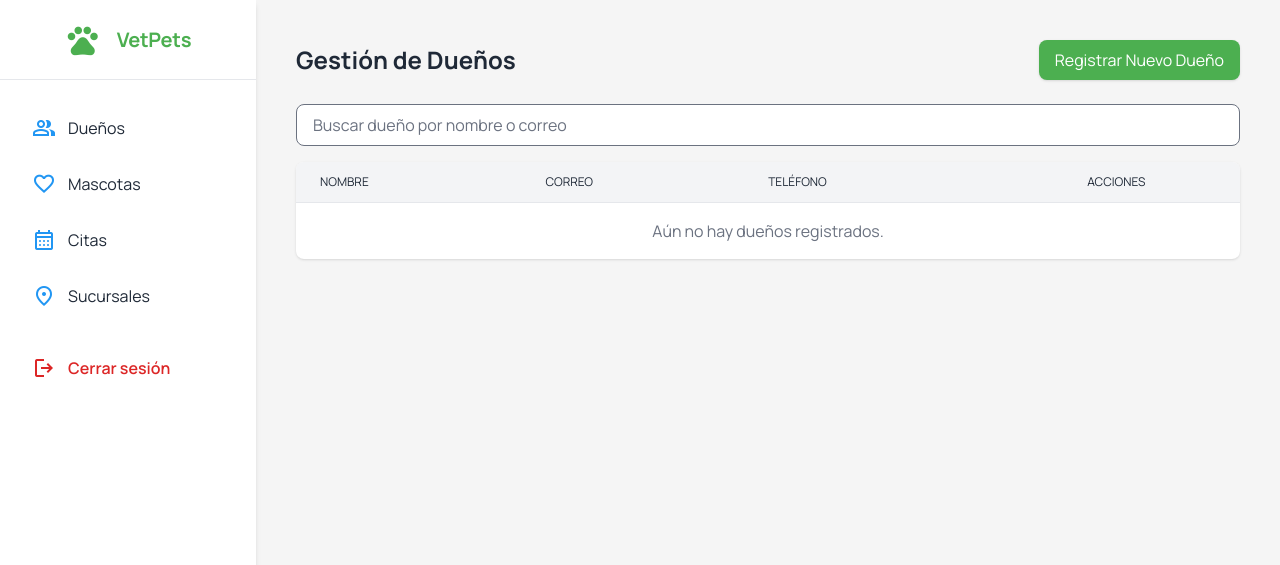
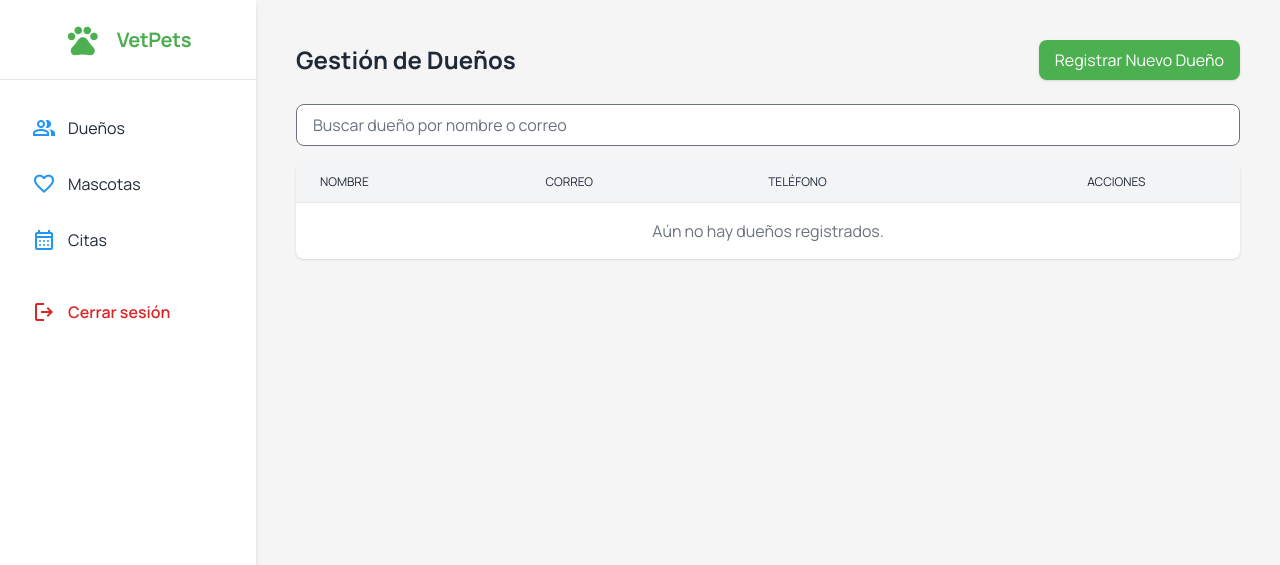
Before and after one commit to Saicroxzz/VetPets, a PHP site: page /dashboard.php in a window 1280 px wide. Shown: the top 565 px of the page. Run offline with PHP 8.4, Linux system fonts and the light colour scheme; a user stored in the database is signed in; data comes from the database, SQL or seed files in the repository; data that the repository does not hold is empty; some libraries are stand-ins or nearby versions.

Commit message:
ocultada seccion de sucursales por no usarse

```diff
--- a/VetPets/public/views/dashboard.php
+++ b/VetPets/public/views/dashboard.php
@@ -89,11 +89,11 @@ if (!isset($_SESSION['id_usuario'])) {
           Citas
         </a>
 
-        <a href="#" data-page="templates/gestion_sucursales.php"
+        <!-- <a href="#" data-page="templates/gestion_sucursales.php"
           class="menu-link flex items-center gap-3 px-4 py-3 mt-2 rounded-lg hover:bg-gray-100 dark:hover:bg-gray-700 transition">
           <span class="material-symbols-outlined text-secondary">location_on</span>
           Sucursales
-        </a>
+        </a> -->
 
         <!-- 🔹 Botón de Cerrar sesión (debajo de sucursales) -->
         <a href="#" id="logout-btn"
```
